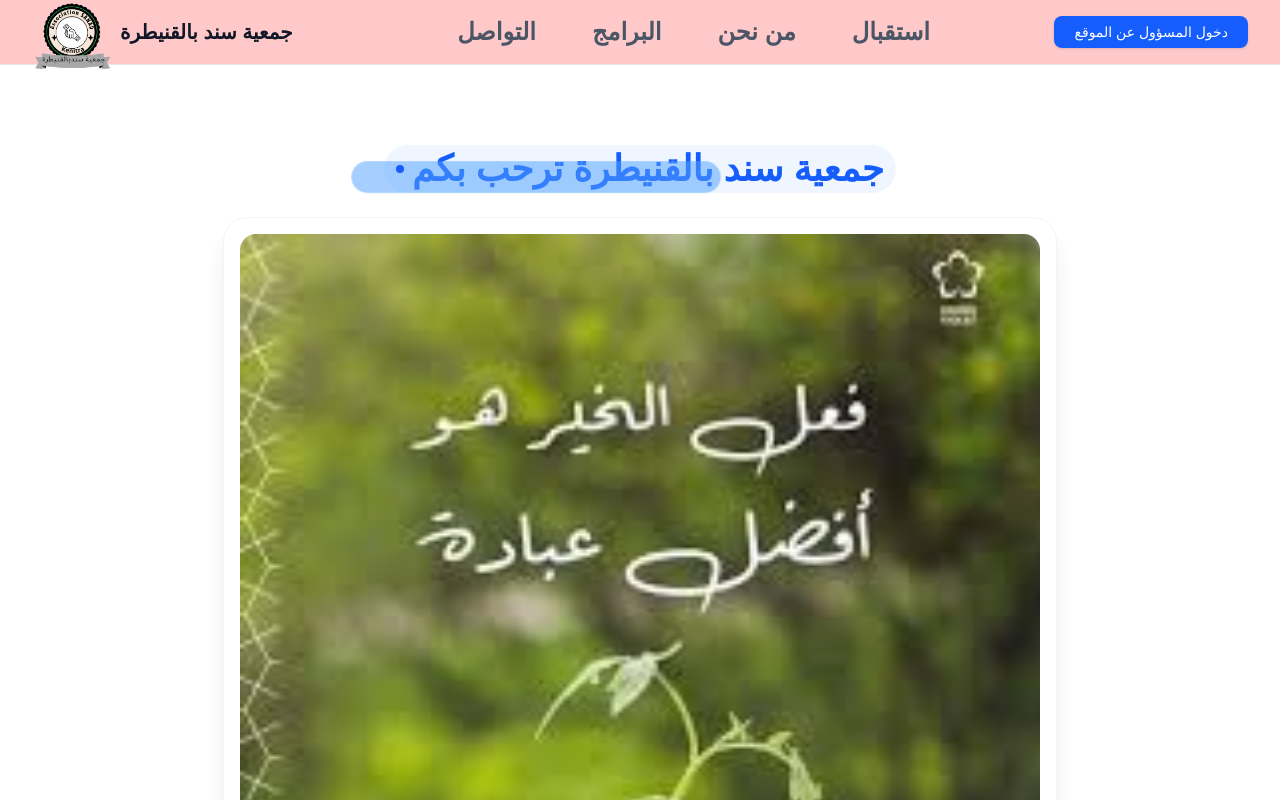
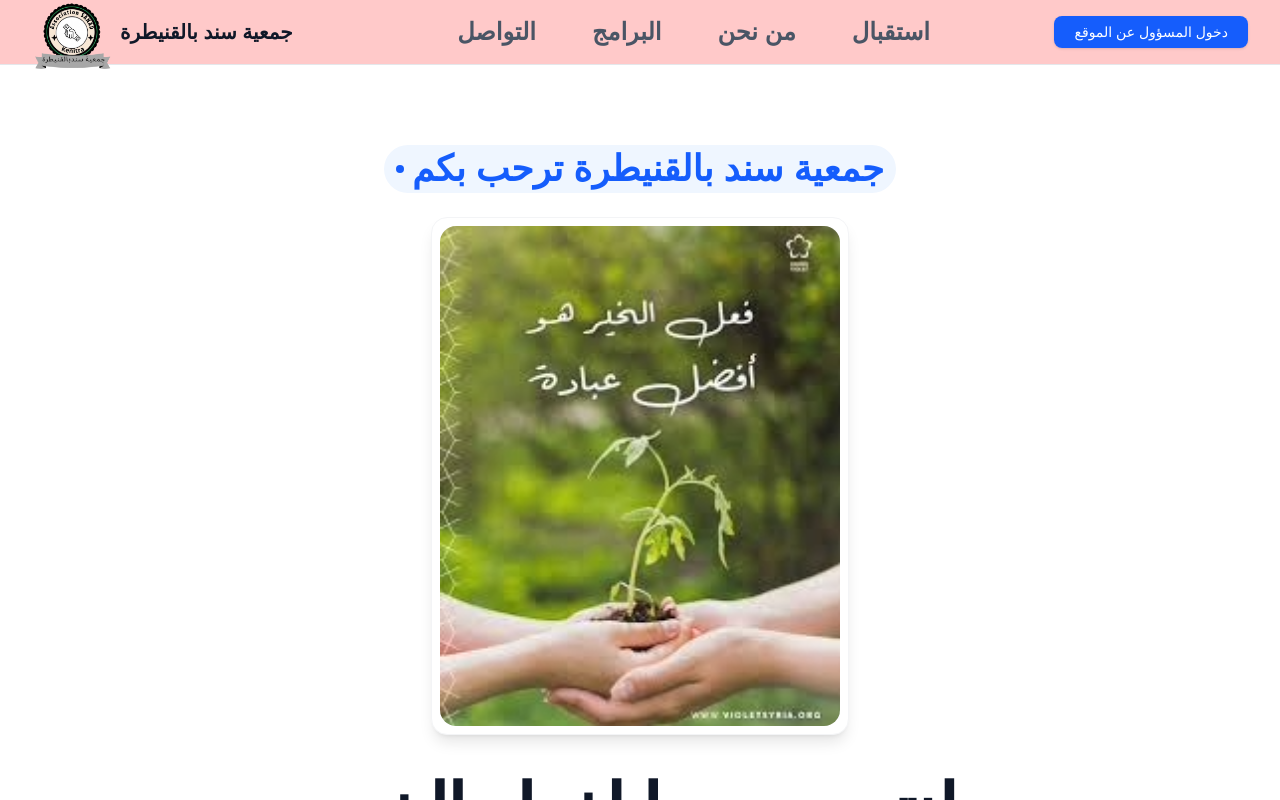
Before and after one commit to Mousl65/mousliman, a Next.js app: page / in a window 1280 px wide. Shown: the top 800 px of the page. Built offline with nearby package versions, Linux system fonts and the light colour scheme; no server answers.

Commit message:
Forcer l'ajout de l'image

```diff
--- a/app/page.tsx
+++ b/app/page.tsx
@@ -24,14 +24,14 @@ export default function HomePage() {
                  <h1 className='text-4xl font-bold'>جمعية سند بالقنيطرة ترحب بكم </h1>
           </div>
 
-<div className="flex justify-center mb-8">
-  <div className="p-4  bg-white rounded-3xl shadow-xl border border-gray-100 animate-bounce-slow">
+<div className="flex justify-center mb-10 ">
+  <div className="relative p-2 bg-white rounded-2xl shadow-lg border border-gray-100 hover:scale-120 transition-transform duration-300">
     <Image
-      src="/image1.jpg"
+      src="/image1.png"
       alt="Logo Société"
-      width={600}
-      height={40}
-      className="rounded-2xl  object-cover w-200 "
+      width={400}
+      height={60}
+      className="rounded-2xl  object-cover   "
 
     />
   </div>
```
Also changed, not shown: public/image1.jpg (deleted), public/image1.png (added).
